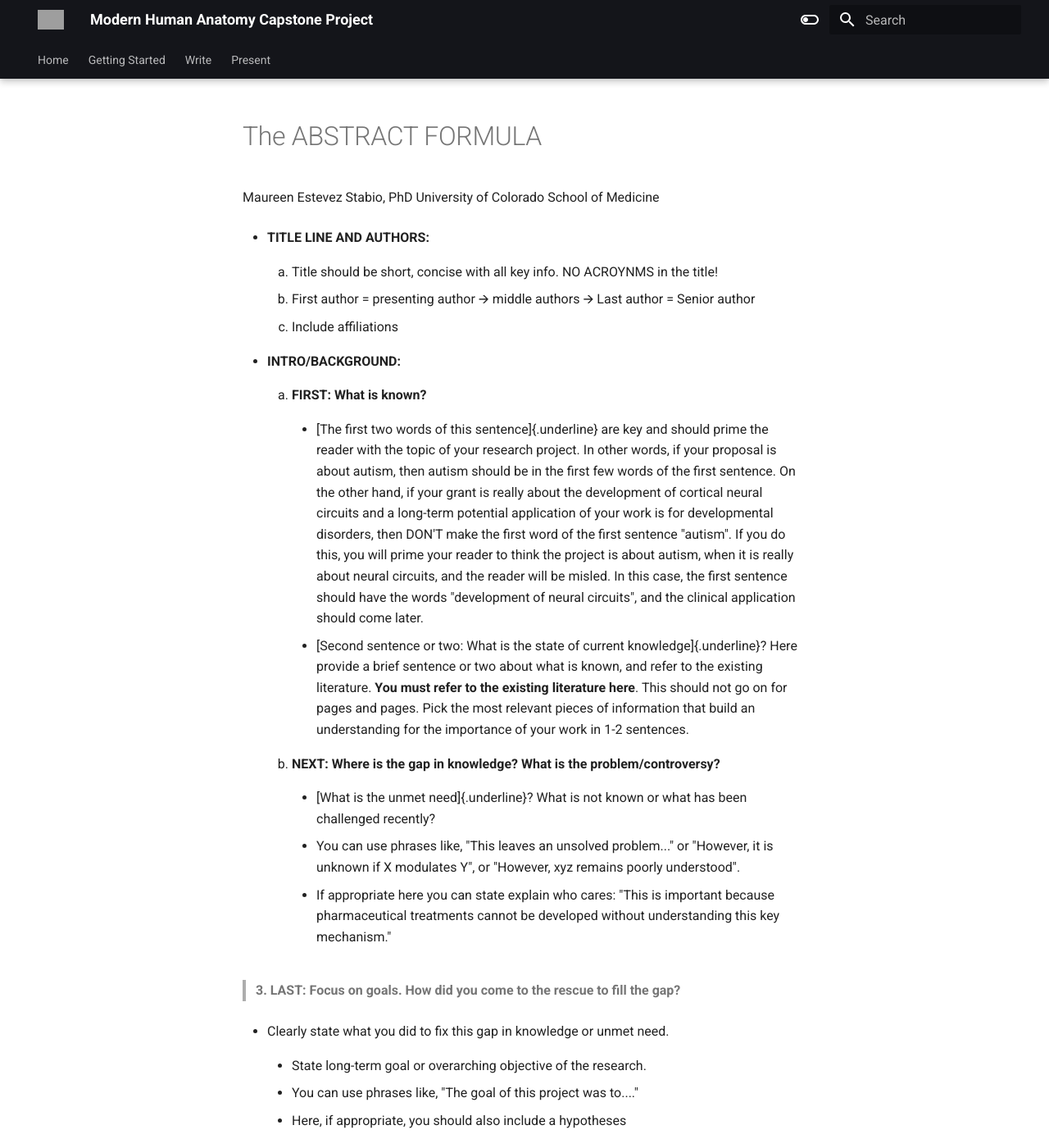
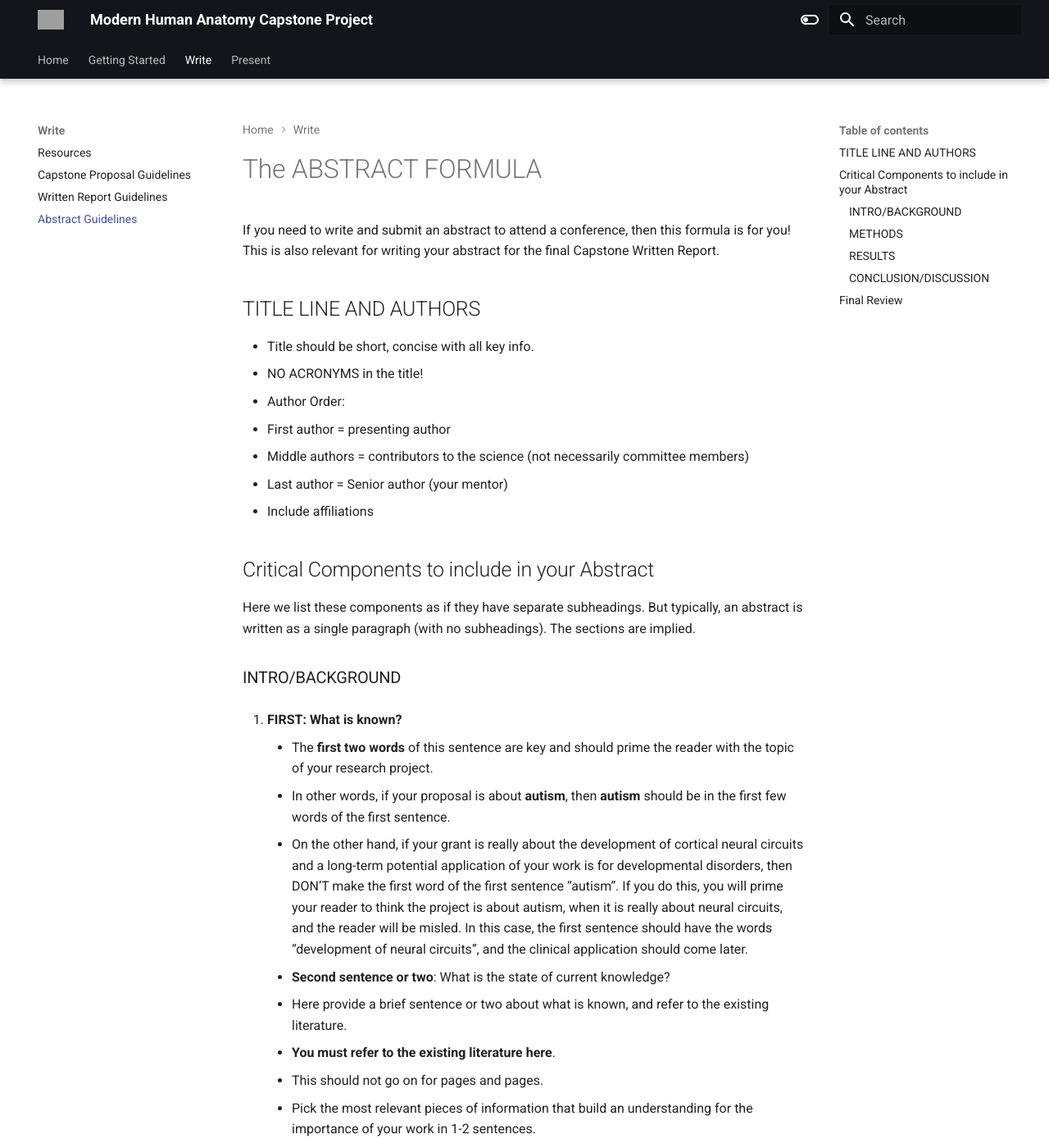
Before and after one commit to ModernHumanAnatomy/MHACapstone, an MkDocs documentation site: the page built from docs/stabio-abstract-formula.md, in a window 1280 px wide and 1400 px high. Shown: the whole window at 82% size. Built offline with MkDocs 1.6.1 and Material for MkDocs 9.7.7, drawn with Linux system fonts in a browser that asks for light colours; some of the changed text lies outside the part shown; grey boxes are pictures that could not be loaded.

Commit message:
Documentation updates

```diff
--- a/docs/stabio-abstract-formula.md
+++ b/docs/stabio-abstract-formula.md
@@ -1,106 +1,84 @@
 # The ABSTRACT FORMULA
 
-Maureen Estevez Stabio, PhD
-University of Colorado School of Medicine
+If you need to write and submit an abstract to attend a conference, then this formula is for you! This is also relevant for writing your abstract for the final Capstone Written Report.
 
--   **TITLE LINE AND AUTHORS:**
+## TITLE LINE AND AUTHORS
 
-    1.  Title should be short, concise with all key info. NO ACROYNMS in
-        the title!
+- Title should be short, concise with all key info.
+- NO ACRONYMS in the title!
+- Author Order:
+  - First author = presenting author
+  - Middle authors = contributors to the science (not necessarily committee members)
+  - Last author = Senior author (your mentor)
+- Include affiliations
 
-    2.  First author = presenting author 🡪 middle authors 🡪 Last author
-        = Senior author
+## Critical Components to include in your Abstract
 
-    3.  Include affiliations
+Here we list these components as if they have separate subheadings. But typically, an abstract is written as a single paragraph (with no subheadings). The sections are implied.
 
--   **INTRO/BACKGROUND:**
+### INTRO/BACKGROUND
 
-    1.  **FIRST: What is known?**
+1. **FIRST: What is known?**
+    - The **first two words** of this sentence are key and
+        should prime the reader with the topic of your research project.
+      - In other words, if your proposal is about **autism**, then **autism** should be in the first few words of the first sentence.
+      - On the other hand, if your grant is really about the development of cortical neural circuits and a long-term potential application of your work is for developmental disorders, then DON’T make the first word of the first sentence “autism”. If you do this, you will prime your  reader to think the project is about autism, when it is really about neural circuits, and the reader will be misled. In this case, the first sentence should have the words “development of neural circuits”, and the clinical application should come later.
+    - **Second sentence or two**: What is the state of current      knowledge?
+      - Here provide a brief sentence or two about what is known, and refer to the existing literature.
+      - **You must refer to the existing literature here**.
+      - This should not go on for pages and pages.
+      - Pick the most relevant pieces of information that build an understanding for the importance of your work in 1-2 sentences.
 
-        -   [The first two words of this sentence]{.underline} are key
-            and should prime the reader with the topic of your research
-            project. In other words, if your proposal is about autism,
-            then autism should be in the first few words of the first
-            sentence. On the other hand, if your grant is really about
-            the development of cortical neural circuits and a long-term
-            potential application of your work is for developmental
-            disorders, then DON'T make the first word of the first
-            sentence "autism". If you do this, you will prime your
-            reader to think the project is about autism, when it is
-            really about neural circuits, and the reader will be misled.
-            In this case, the first sentence should have the words
-            "development of neural circuits", and the clinical
-            application should come later.
+2. **NEXT: Where is the gap in knowledge? What is the problem/controversy?**
 
-        -   [Second sentence or two: What is the state of current
-            knowledge]{.underline}? Here provide a brief sentence or two
-            about what is known, and refer to the existing literature.
-            **You must refer to the existing literature here**. This
-            should not go on for pages and pages. Pick the most relevant
-            pieces of information that build an understanding for the
-            importance of your work in 1-2 sentences.
+    - What is the unmet need?
+    - What is not known or what has been challenged recently?
+    - You can use phrases like:
+      - “This leaves an unsolved problem…”
+      - “However, it is unknown if X modulates Y”
+      - “However, xyz remains poorly understood”.
+    - If appropriate here you can state explain who cares:
+      - “This is important because pharmaceutical treatments cannot be developed without understanding this key mechanism.”
 
-    2.  **NEXT: Where is the gap in knowledge? What is the
-        problem/controversy?**
+3. **LAST: Focus on goals. How did you come to the rescue to fill the gap?**
 
-        -   [What is the unmet need]{.underline}? What is not known or
-            what has been challenged recently?
+   - Clearly state what you did to fix this gap in knowledge or unmet need.
+   - State long-term goal or overarching objective of the research.
+   - You can use phrases like, “The goal of this project was to….”
+   - Here, if appropriate, you should also include a hypotheses
 
-        -   You can use phrases like, "This leaves an unsolved
-            problem..." or "However, it is unknown if X modulates Y", or
-            "However, xyz remains poorly understood".
+### METHODS
 
-        -   If appropriate here you can state explain who cares: "This
-            is important because pharmaceutical treatments cannot be
-            developed without understanding this key mechanism."
+1. Clearly state the methods used to achieve the goal or test the
+    hypothesis.
 
-> **3. LAST: Focus on goals. How did you come to the rescue to fill the
-> gap?**
+   - You do not need to go into exhaustive detail, but it is important to
+       give the reader an idea of what was done! Mice? Humans? Behavioral?
+       Histological? Electrophysiological?
+   - Use Phrases like:
+     - “\_\_\_\_\_\_\_method(s) was used to determine \_\_\_\_\_\_”.
+     - “Viral tract tracing in reporter mouse line of X was used to determine the retinal ganglion cells that innervate the dorsal lateral geniculate of the thalamus.”
 
--   Clearly state what you did to fix this gap in knowledge or unmet
-    need.
+2. If human subjects, indicate “in an IRB approved protocol”
 
-    -   State long-term goal or overarching objective of the research.
+3. Include how data were analyzed.
 
-    -   You can use phrases like, "The goal of this project was to...."
+### RESULTS
 
-    -   Here, if appropriate, you should also include a hypotheses
+**You must have results**. Even if they are preliminary. Don’t say
+  “we expect xyz”. Include N values, statistics, etc.
 
-<!-- -->
+### CONCLUSION/DISCUSSION
 
--   **METHODS:**
+1. Carefully interpret the results.
+2. The conclusion must be accurate to what your results actually show!
+    This suggests x, y, z. Future recommendations
+3. Take home message: What’s the payoff? Significance! What is the impact to the world?
 
-1.  **Clearly state the methods used to achieve the goal or test the
-    hypothesis.**
-
--   You do not need to go into exhaustive detail, but it is important to
-    give the reader an idea of what was done! Mice? Humans? Behavioral?
-    Histological? Electrophysiological?
-
--   For example, you use phrases like, "\_\_\_\_\_\_\_method(s) was used
-    to determine \_\_\_\_\_\_". For example, "Viral tract tracing in
-    reporter mouse line of X was used to determine the retinal ganglion
-    cells that innervate the dorsal lateral geniculate of the thalamus."
-
-2.  If human subjects, indicate "in an IRB approved protocol"
-
-3.  Include how data were analyzed.
-
--   **RESULTS:**
-
-    1.  You must have results. Even if they are preliminary. Don't say
-        "we expect xyz"
-
-    2.  Include N values, statistics, etc.
-
--   **CONCLUSION/DISCUSSION:**
-
-    1.  Carefully interpret the results. The conclusion must be accurate
-        to what your results actually show!
-
-    2.  This suggests x, y, z. Future recommendations
-
-    3.  Take home message: What's the payoff? Significance! What is the
-        impact to the world?
+## Final Review
 
 Spell check and grammar check BEFORE YOU SUBMIT!!!!
+
+!!! note "Acknowledgements"
+    Adapted from Maureen Estevez Stabio, PhD.
+    University of Colorado School of Medicine
--- a/mkdocs.yml
+++ b/mkdocs.yml
@@ -10,6 +10,7 @@
     - Resources: write-resources.md
     - Capstone Proposal Guidelines: capstone-proposal-guidelines.md
     - Written Report Guidelines: written-report-guidelines.md
+    - Abstract Guidelines: stabio-abstract-formula.md
   - Present:
     - Overview: present-overview.md
     - Scientific Poster Tips: making-a-scientific-poster.md
```
Also changed, not shown: docs/assets/scrap.md (added, +27 -0 lines), docs/assignments.md (+18 -1 lines), docs/index.md (+14 -30 lines), docs/present-overview.md (+2 -0 lines), docs/slide-talk-guidelines.md (added, +76 -0 lines).
